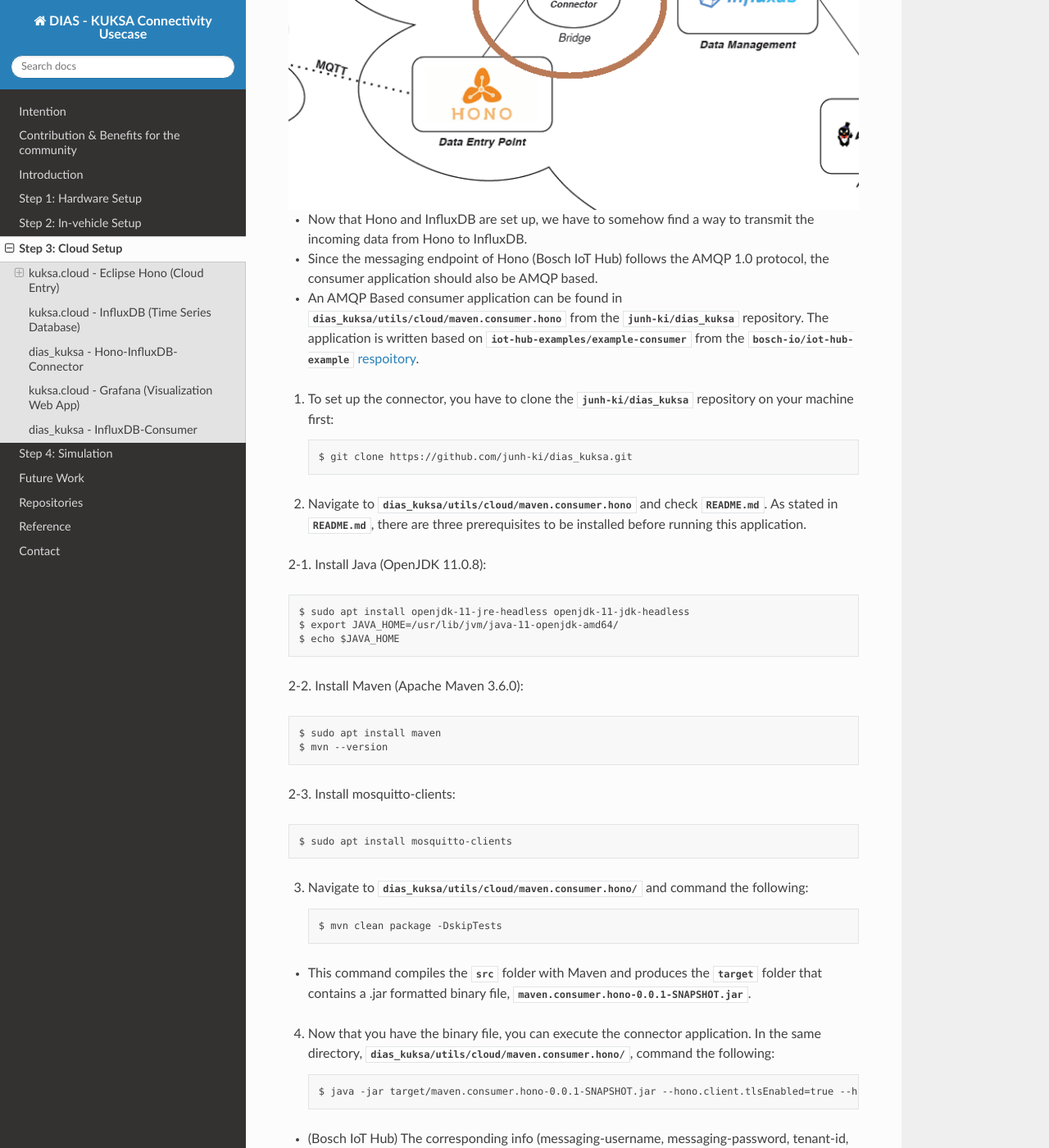
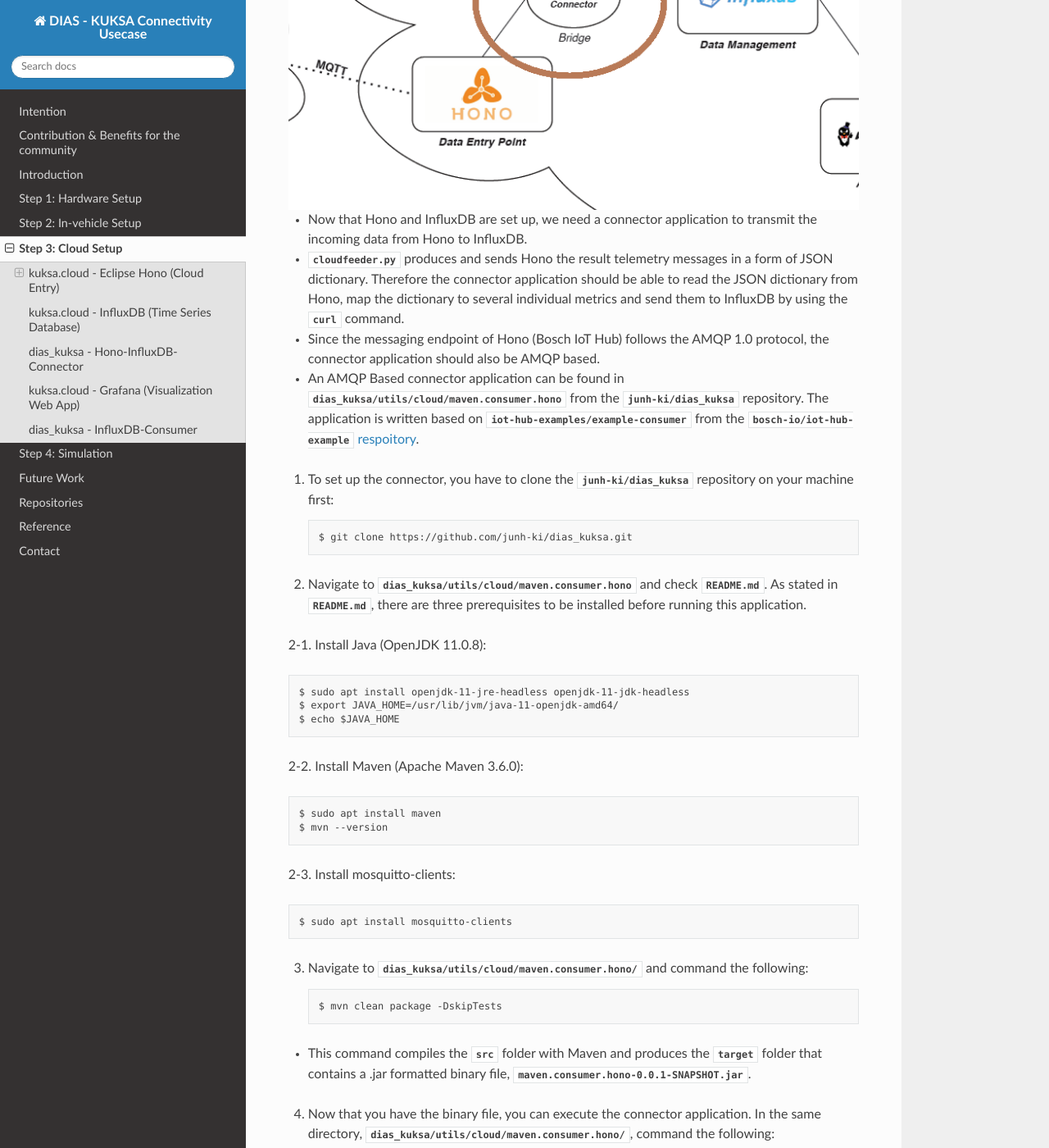
Before and after one commit to junh-ki/dias_kuksa_doc, a Sphinx documentation site: the page built from docs/source/contents/cloud.rst, in a window 1280 px wide and 1400 px high, scrolled down 7478 px. Shown: the whole window at 82% size. Built offline with Sphinx 7.4.7 and the Read the Docs theme 2.0.0, drawn with Linux system fonts in a browser that asks for light colours; formulas are drawn with MathJax 3; cross-references to code outside the pages are shown as plain code; some of the changed text lies outside the part shown.

Commit message:
progress

```diff
--- a/docs/source/contents/cloud.rst
+++ b/docs/source/contents/cloud.rst
@@ -225,11 +225,13 @@
     :width: 1200
     :align: center
 
-* Now that Hono and InfluxDB are set up, we have to somehow find a way to transmit the incoming data from Hono to InfluxDB.
+* Now that Hono and InfluxDB are set up, we need a connector application to transmit the incoming data from Hono to InfluxDB.
 
-* Since the messaging endpoint of Hono (Bosch IoT Hub) follows the AMQP 1.0 protocol, the consumer application should also be AMQP based.
+* `cloudfeeder.py` produces and sends Hono the result telemetry messages in a form of JSON dictionary. Therefore the connector application should be able to read the JSON dictionary from Hono, map the dictionary to several individual metrics and send them to InfluxDB by using the `curl` command.
 
-* An AMQP Based consumer application can be found in `dias_kuksa/utils/cloud/maven.consumer.hono` from the `junh-ki/dias_kuksa` repository. The application is written based on `iot-hub-examples/example-consumer` from the `bosch-io/iot-hub-example` `respoitory <https://github.com/bosch-io/iot-hub-examples/tree/master/example-consumer>`_.
+* Since the messaging endpoint of Hono (Bosch IoT Hub) follows the AMQP 1.0 protocol, the connector application should also be AMQP based.
+
+* An AMQP Based connector application can be found in `dias_kuksa/utils/cloud/maven.consumer.hono` from the `junh-ki/dias_kuksa` repository. The application is written based on `iot-hub-examples/example-consumer` from the `bosch-io/iot-hub-example` `respoitory <https://github.com/bosch-io/iot-hub-examples/tree/master/example-consumer>`_.
 
 1. To set up the connector, you have to clone the `junh-ki/dias_kuksa` repository on your machine first::
 
@@ -263,11 +265,22 @@
 	$ java -jar target/maven.consumer.hono-0.0.1-SNAPSHOT.jar --hono.client.tlsEnabled=true --hono.client.username={messaging-username} --hono.client.password={messaging-password} --tenant.id={tenant-id} --device.id={device-id}
 
 * (Bosch IoT Hub) The corresponding info (messaging-username, messaging-password, tenant-id, device-id) can be found in `Service Subscriptions Page <https://accounts.bosch-iot-suite.com/subscriptions>`_.
+
 * The startup can take up to 10 seconds. If you are still running `cloudfeeder.py`, the connector application should print out telemetry messages on the console.
 
+5. (Optional) If you want to change the way the connector application post-processes telemetry messages, you can modify `ExampleConsumer.java` that can be found in the following directory::
 
-##### TO BE CONTINUED #####
+    `dias_kuksa/utils/cloud/maven.consumer.hono/src/main/java/maven/consumer/hono/`
 
+* The method, `handleMessage`, is where you can post-process.
+
+* The `content` variable is where the received JSON dictionary string is stored.
+
+* To seperate the dictionary into several metrics and store them in a map, the `mapJSONDictionary` method is used.
+
+* Each metric is stored in a variable individually according to its type and sent to the InfluxDB server through the `curlWriteInfluxDBMetrics` method.
+
+* You can add the post-processing part before `curlWriteInfluxDBMetrics` if necessary.
 
 
 
@@ -351,3 +364,11 @@
 
 dias_kuksa - InfluxDB-Consumer
 ##############################
+
+* Since there are possibly more applications that use InfluxDB other than Grafana, it makes sense to create a consumer application that fetches data from InfluxDB and makes them available for any purposes.
+
+* There is an InfluxDB consumer Python script, `influxDB_consumer.py`, in `dias_kuksa/utils/cloud/`.
+
+* The script fetches the last data under certain keys from the local InfluxDB server and store them in the corresponding Python dictionary to each key by using the function, `storeNewMetricVal`.
+
+* You can use the data in the dictionary according to your purpose and goals.
--- a/docs/source/contents/invehicle.rst
+++ b/docs/source/contents/invehicle.rst
@@ -245,7 +245,7 @@
     :width: 1200
     :align: center
 
-* `dias_kuksa/utils/in-vehicle/cloudfeeder_telemetry/cloudfeeder.py` fetches the data from the kuksa.val in-vehicle server and preprocess it with a case-specific preprocessor, `dias_kuksa/utils/in-vehicle/cloudfeeder_telemetry/preprocessor_bosch.py`, and transmit the result to the cloud instance (MQTT broker in DIAS use-case).
+* `dias_kuksa/utils/in-vehicle/cloudfeeder_telemetry/cloudfeeder.py` fetches the data from the kuksa.val in-vehicle server and preprocesses it with a user-specific preprocessor, `dias_kuksa/utils/in-vehicle/cloudfeeder_telemetry/preprocessor_bosch.py`, and transmits the result to the cloud instance (MQTT broker in DIAS use-case) in a form of JSON Dictionary.
 
 * `cloudfeeder.py` takes six compulsory arguments to be run:
 	* Host URL (e.g., "mqtt.bosch-iot-hub.com") / `--host`
```
Also changed, not shown: docs/source/contents/intro.rst (+22 -1 lines).
